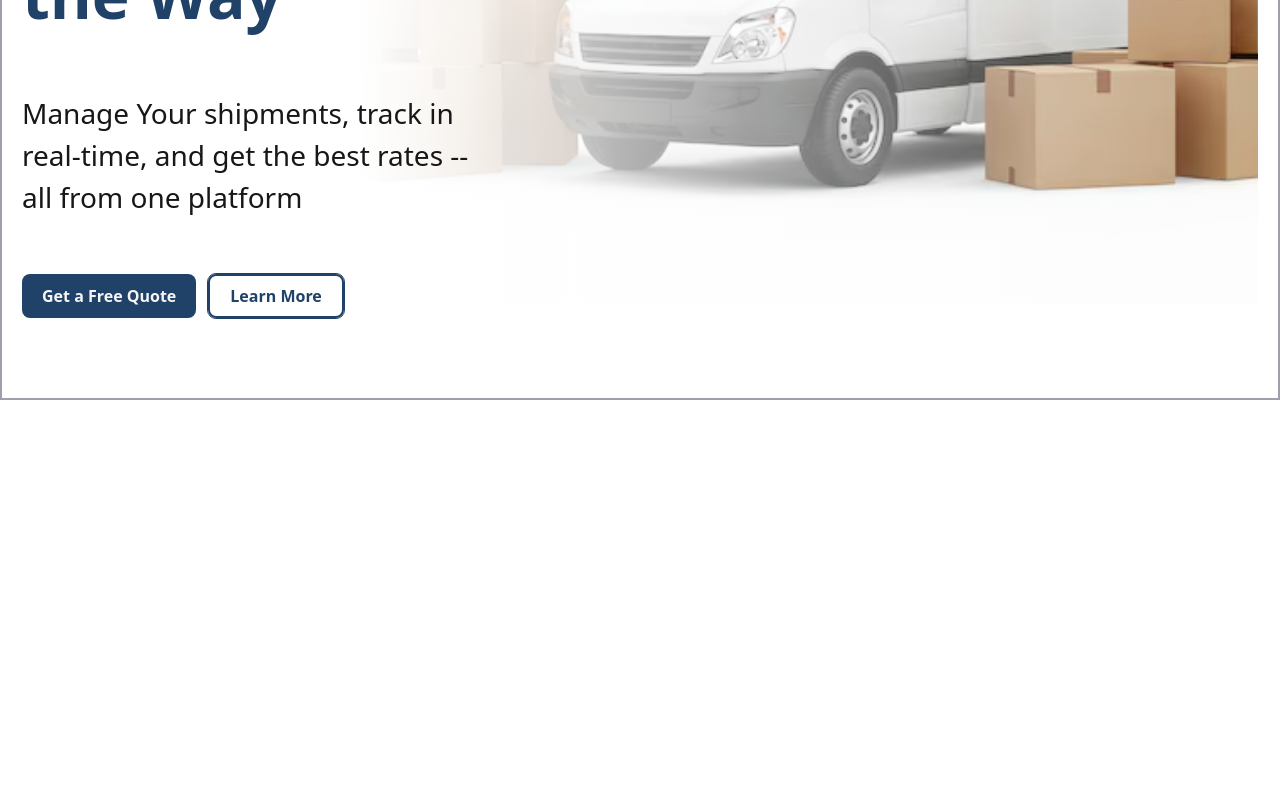
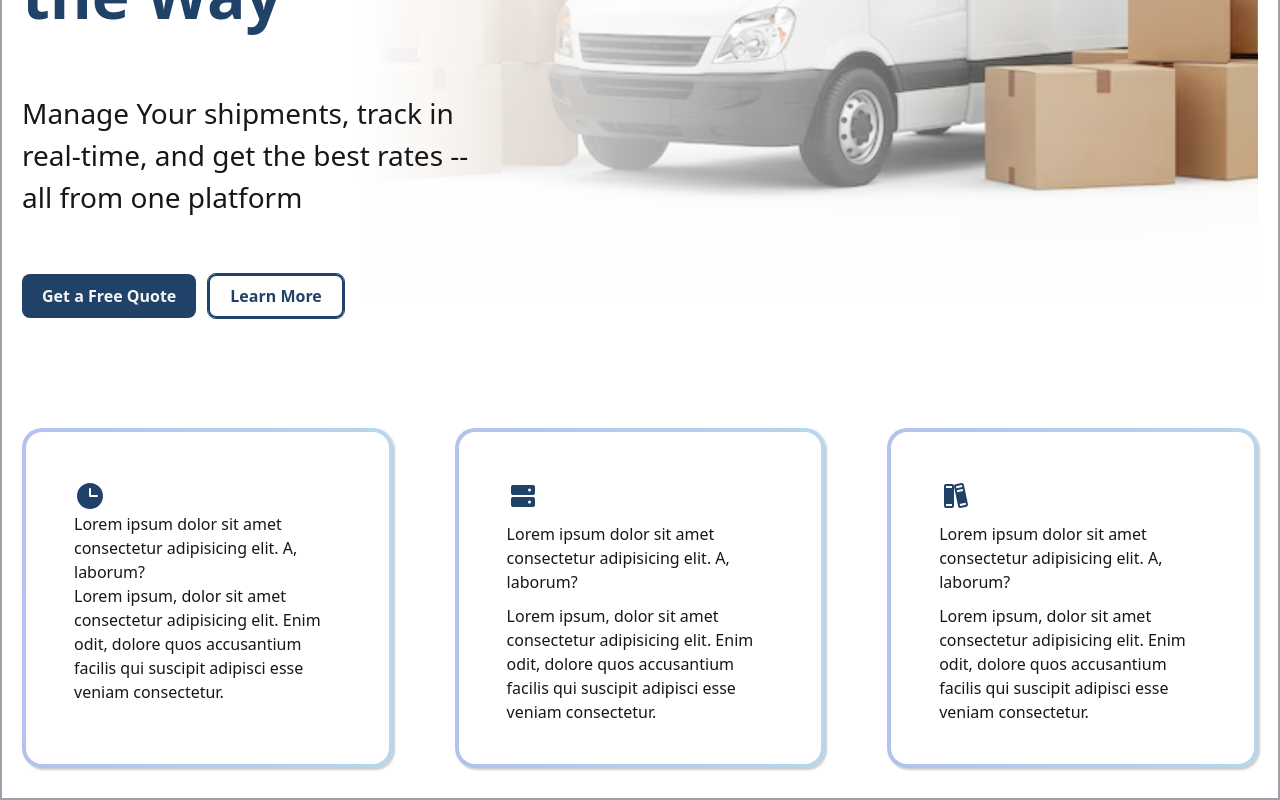
Before and after one commit to PouryaSoleimani/NEXT__JS__BOOTCAMP, a Next.js app: page /advanced-css in a window 1280 px wide. Shown: the part 433-1233 px from the top of the page. Before the commit the page ends 833 px from the top, so only its background shows below. Built offline with nearby package versions, Linux system fonts and the light colour scheme.

Commit message:
SERVICES__SECTRION

```diff
--- a/app/advanced-css/page.tsx
+++ b/app/advanced-css/page.tsx
@@ -1,3 +1,9 @@
+"use client";
+import {
+   BooksIcon,
+   ClockIcon,
+   HardDrivesIcon,
+} from "@phosphor-icons/react";
 import { MenuIcon } from "lucide-react";
 import Image from "next/image";
 
@@ -65,6 +71,64 @@ const AdvancedCssPage = () => {
                   </div>
                </div>
             </div>
+            <div
+               id="SERVICES"
+               className="services_wrapper">
+               <div className="box">
+                  <div className="box_conent">
+                     <ClockIcon
+                        size={32}
+                        weight="fill"
+                        fill="#214268"
+                     />
+                     <h3 className="box_content_title">
+                        Lorem ipsum dolor sit amet consectetur adipisicing
+                        elit. A, laborum?
+                     </h3>
+                     <p className="box_content_description">
+                        Lorem ipsum, dolor sit amet consectetur adipisicing
+                        elit. Enim odit, dolore quos accusantium facilis
+                        qui suscipit adipisci esse veniam consectetur.
+                     </p>
+                  </div>
+               </div>
+               <div className="box">
+                  <div className="box_content">
+                     <HardDrivesIcon
+                        size={32}
+                        weight="fill"
+                        fill="#214268"
+                     />
+                     <h3 className="box_content_title">
+                        Lorem ipsum dolor sit amet consectetur adipisicing
+                        elit. A, laborum?
+                     </h3>
+                     <p className="box_content_description">
+                        Lorem ipsum, dolor sit amet consectetur adipisicing
+                        elit. Enim odit, dolore quos accusantium facilis
+                        qui suscipit adipisci esse veniam consectetur.
+                     </p>
+                  </div>
+               </div>
+               <div className="box">
+                  <div className="box_content">
+                     <BooksIcon
+                        size={32}
+                        weight="fill"
+                        fill="#214268"
+                     />
+                     <h3 className="box_content_title">
+                        Lorem ipsum dolor sit amet consectetur adipisicing
+                        elit. A, laborum?
+                     </h3>
+                     <p className="box_content_description">
+                        Lorem ipsum, dolor sit amet consectetur adipisicing
+                        elit. Enim odit, dolore quos accusantium facilis
+                        qui suscipit adipisci esse veniam consectetur.
+                     </p>
+                  </div>
+               </div>
+            </div>
          </main>
 
          <footer></footer>
--- a/app/layout.tsx
+++ b/app/layout.tsx
@@ -3,6 +3,7 @@ import { Geist, Geist_Mono } from "next/font/google";
 import "./globals.css";
 import "@/styles/header.css";
 import "@/styles/hero-2.css";
+import "@/styles/services.css";
 
 const geistSans = Geist({
    variable: "--font-geist-sans",
--- a/package.json
+++ b/package.json
@@ -9,6 +9,7 @@
     "lint": "eslint"
   },
   "dependencies": {
+    "@phosphor-icons/react": "^2.1.10",
     "@prisma/adapter-pg": "^7.3.0",
     "@prisma/client": "^7.3.0",
     "axios": "^1.13.4",
--- /dev/null
+++ b/styles/services.css
@@ -0,0 +1,30 @@
+.services_wrapper {
+   background-color: white;
+   height: 400px;
+   display: flex;
+   align-items: center;
+   justify-content: space-between;
+   padding-block: 30px;
+   .box {
+      width: 30%;
+      flex-basis: 30%;
+      height: 100%;
+      box-shadow: 2px 2px 2px rgba(128, 128, 128, 0.397);
+      background:
+         linear-gradient(white, white) padding-box,
+         linear-gradient(
+               to left,
+               rgba(98, 169, 216, 0.465),
+               rgba(98, 131, 220, 0.49)
+            )
+            border-box;
+      border-radius: 20px;
+      border: 4px solid transparent;
+      padding: 48px;
+      .box_content {
+         display: flex;
+         flex-direction: column;
+         row-gap: 10px;
+      }
+   }
+}
```
Also changed, not shown: .prettierrc.json, 1 other file (tests, documents, lock files or other folders).
